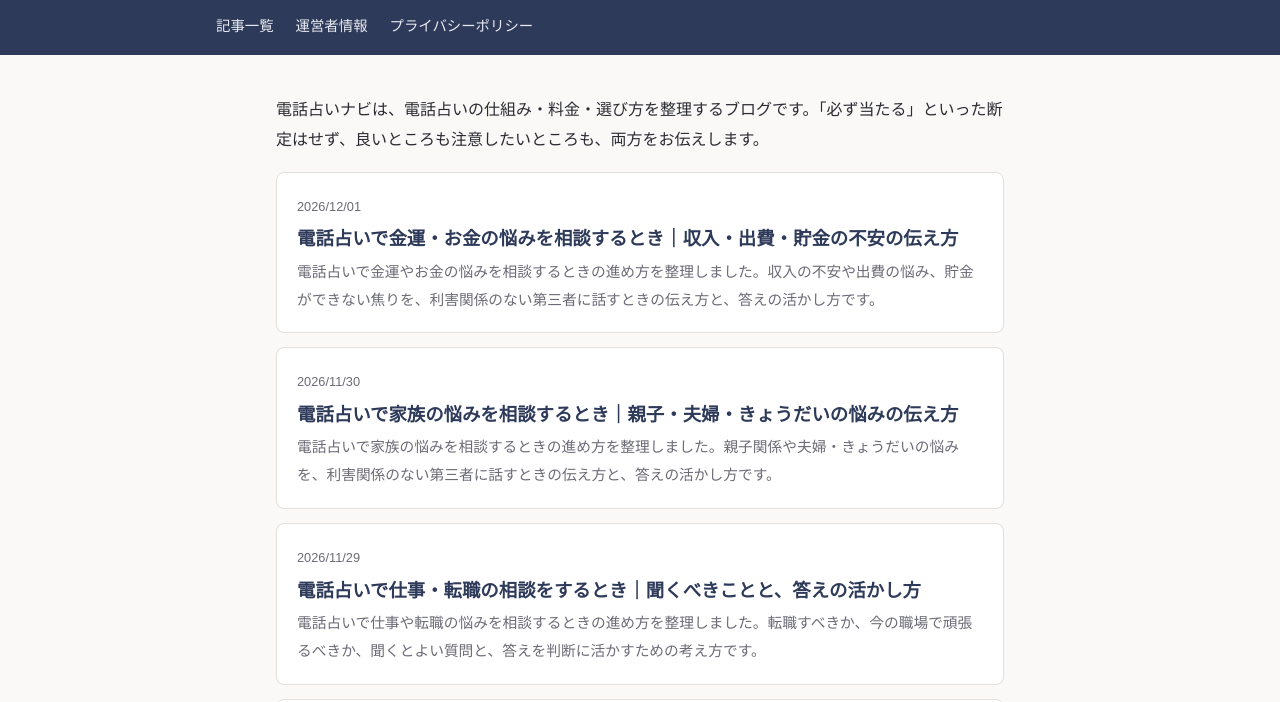
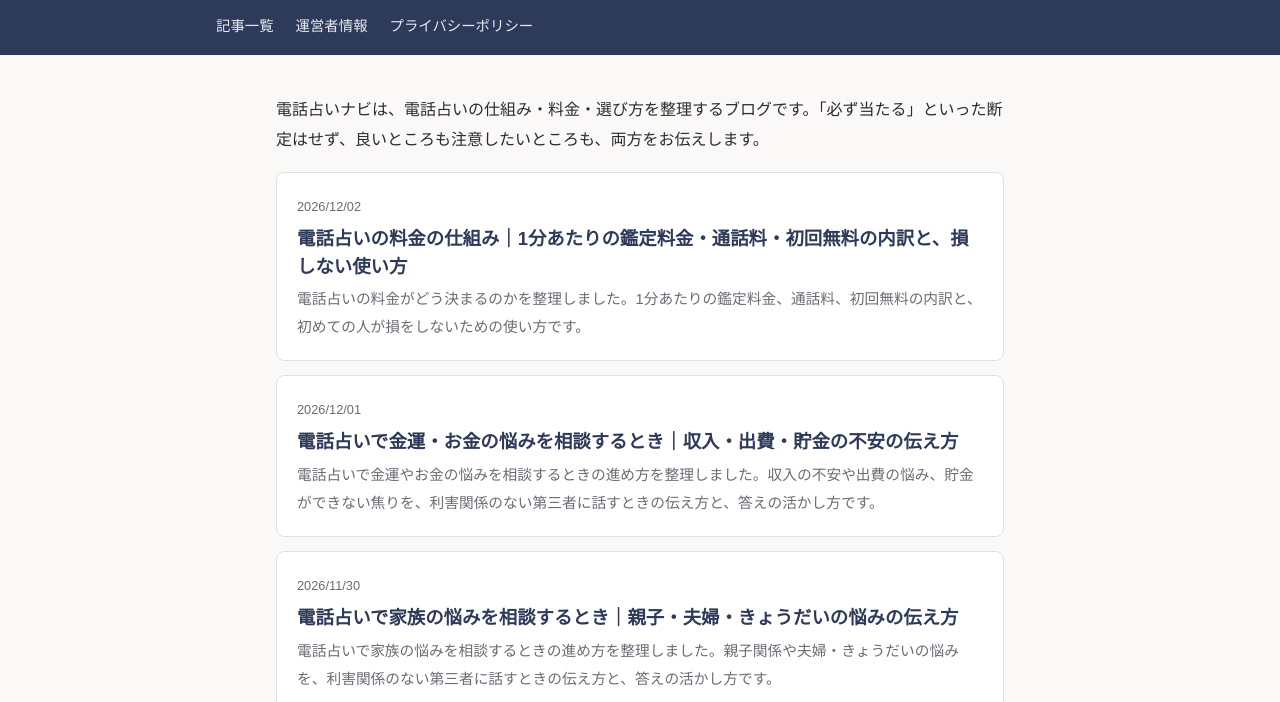
Before and after one commit to yuito1993/denwa-blog, a plain HTML site: page index.html in a window 1280 px wide. Shown: the part 98-800 px from the top of the page. Drawn offline with Linux system fonts and the light colour scheme.

Commit message:
Update index.html (add 18th article)

```diff
--- a/index.html
+++ b/index.html
@@ -22,6 +22,11 @@
 <main class="container">
   <p>電話占いナビは、電話占いの仕組み・料金・選び方を整理するブログです。「必ず当たる」といった断定はせず、良いところも注意したいところも、両方をお伝えします。</p>
   <ul class="article-list">
+    <li>
+      <span class="date">2026/12/02</span>
+      <h2><a href="articles/ryokin-shikumi.html">電話占いの料金の仕組み｜1分あたりの鑑定料金・通話料・初回無料の内訳と、損しない使い方</a></h2>
+      <p>電話占いの料金がどう決まるのかを整理しました。1分あたりの鑑定料金、通話料、初回無料の内訳と、初めての人が損をしないための使い方です。</p>
+    </li>
     <li>
       <span class="date">2026/12/01</span>
       <h2><a href="articles/kaneun-okane-sodan.html">電話占いで金運・お金の悩みを相談するとき｜収入・出費・貯金の不安の伝え方</a></h2>
```
